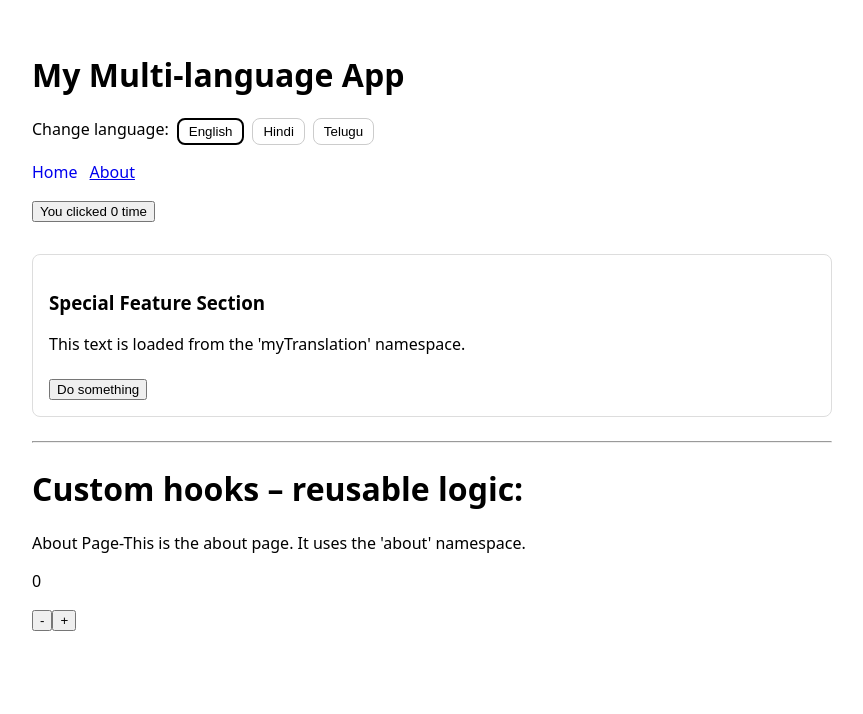
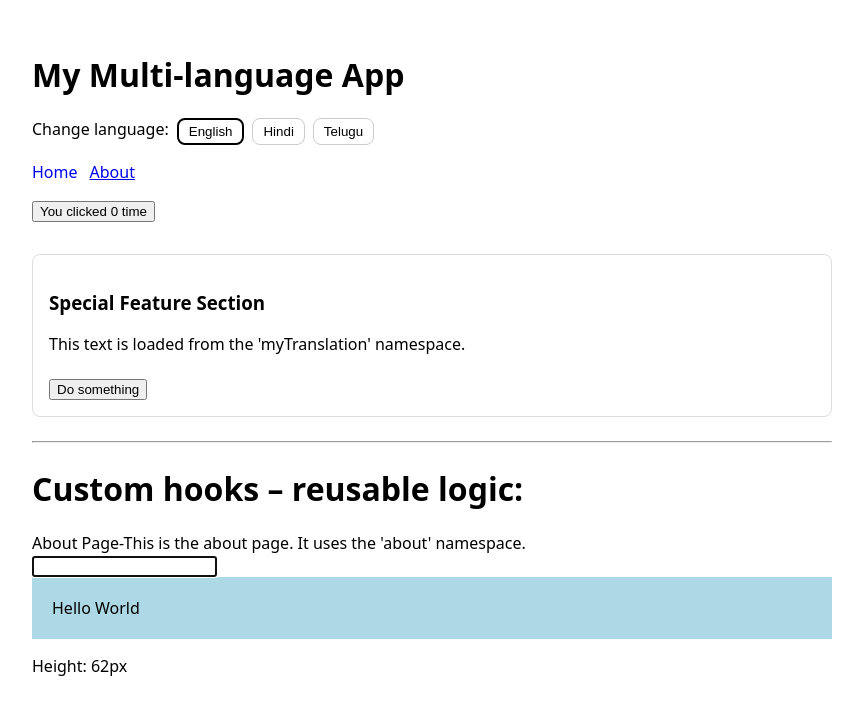
Before and after one commit to UdayKumarBurgula/my-react-prepare, a React (Create React App) app: page /about in a window 1280 px wide. Shown: the top 714 px of the page, without its empty margins (0-863 px from the left). Built offline with nearby package versions, Linux system fonts and the light colour scheme.

Commit message:
useLayoutEffect

```diff
--- a/src/pages/AboutPage.js
+++ b/src/pages/AboutPage.js
@@ -1,5 +1,5 @@
 // src/pages/AboutPage.js
-import React, { useState, useEffect, useRef, useCallback, createContext, useContext, useReducer } from "react";
+import React, { useState, useEffect, useRef, useCallback, createContext, useContext, useReducer, useLayoutEffect } from "react";
 import { useTranslation } from "react-i18next";
 import { createPortal } from 'react-dom';
 import { DragDropContext, Droppable, Draggable } from 'react-beautiful-dnd';
@@ -9,30 +9,33 @@ import { io } from "socket.io-client";
 import styles from "./Button.module.css";
 import styled from "styled-components";
 
-const initialState = { count: 0 };
+const Box = function () {
+    const boxRef = useRef();
+    const [height, setHeight] = useState(0);
 
-function reducer(state, action) {
-    switch (action.type) {
-        case "inc":
-            return { count: state.count + 1 };
-        case "dec":
-            return { count: state.count - 1 };
-        default:
-            return state;
-    }
-}
-
-function Counter() {
-    const [state, dispatch] = useReducer(reducer, initialState);
+    useLayoutEffect(() => {
+        setHeight(boxRef.current.getBoundingClientRect().height);
+    }, []);
 
     return (
         <>
-            <p>{state.count}</p>
-            <button onClick={() => dispatch({ type: "dec" })}>-</button>
-            <button onClick={() => dispatch({ type: "inc" })}>+</button>
+            <div ref={boxRef} style={{ padding: 20, background: "lightblue" }}>
+                Hello World
+            </div>
+            <p>Height: {height}px</p>
         </>
     );
 }
+
+const FocusInput = function () {
+    const inputRef = useRef();
+
+    useEffect(() => {
+        inputRef.current.focus();
+    }, []);
+
+    return <input ref={inputRef} />;
+};
 
 function AboutPage() {
   // ✅ Use about namespace + fallback to "common"
@@ -42,7 +45,8 @@ function AboutPage() {
       <div>
           <h1>Custom hooks – reusable logic:</h1>
           {t('title') + "-" + t('content')} <br />
-          <Counter></Counter>
+          <FocusInput></FocusInput>
+          <Box></Box>
       </div>
   );
 }
```
